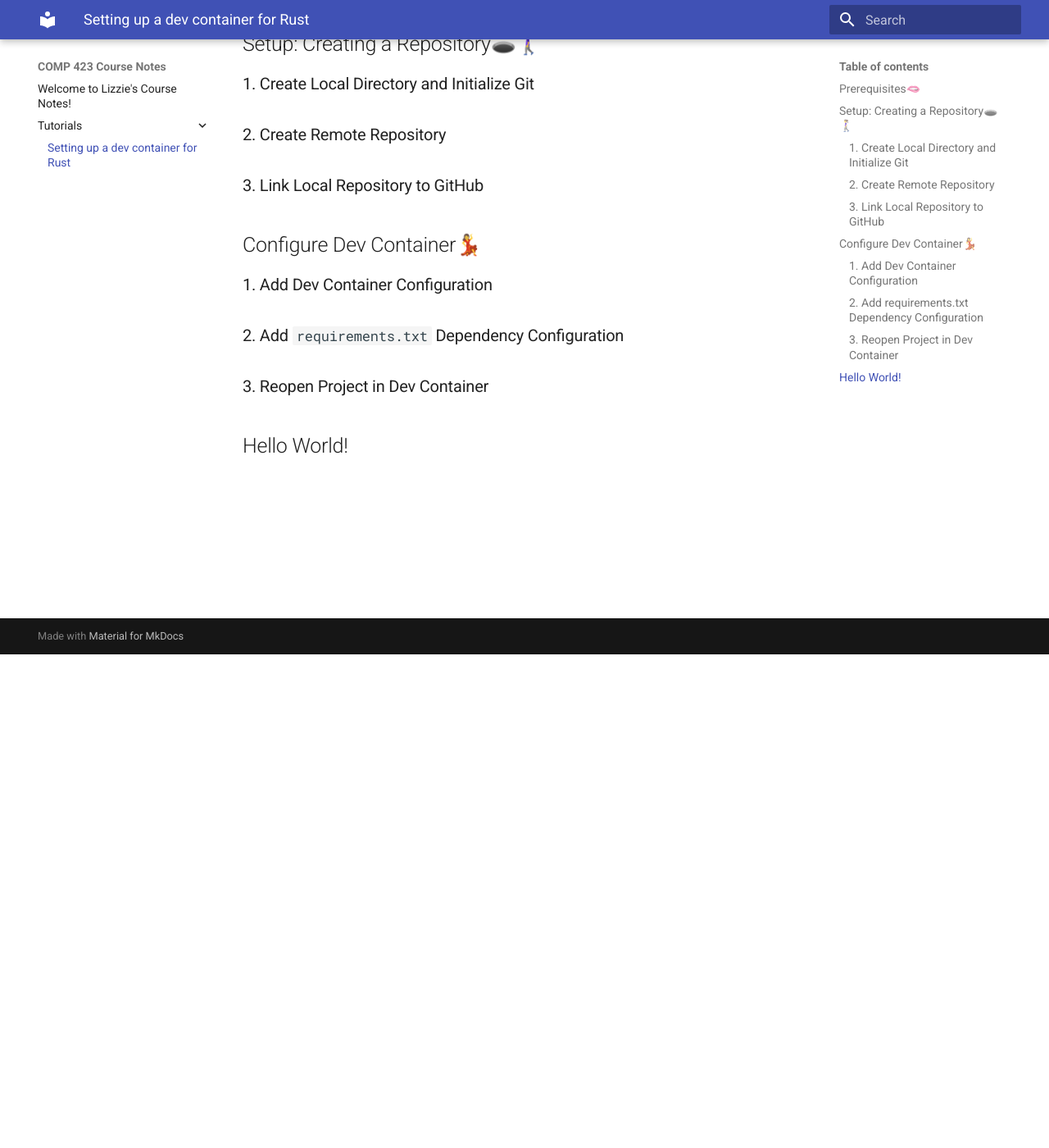
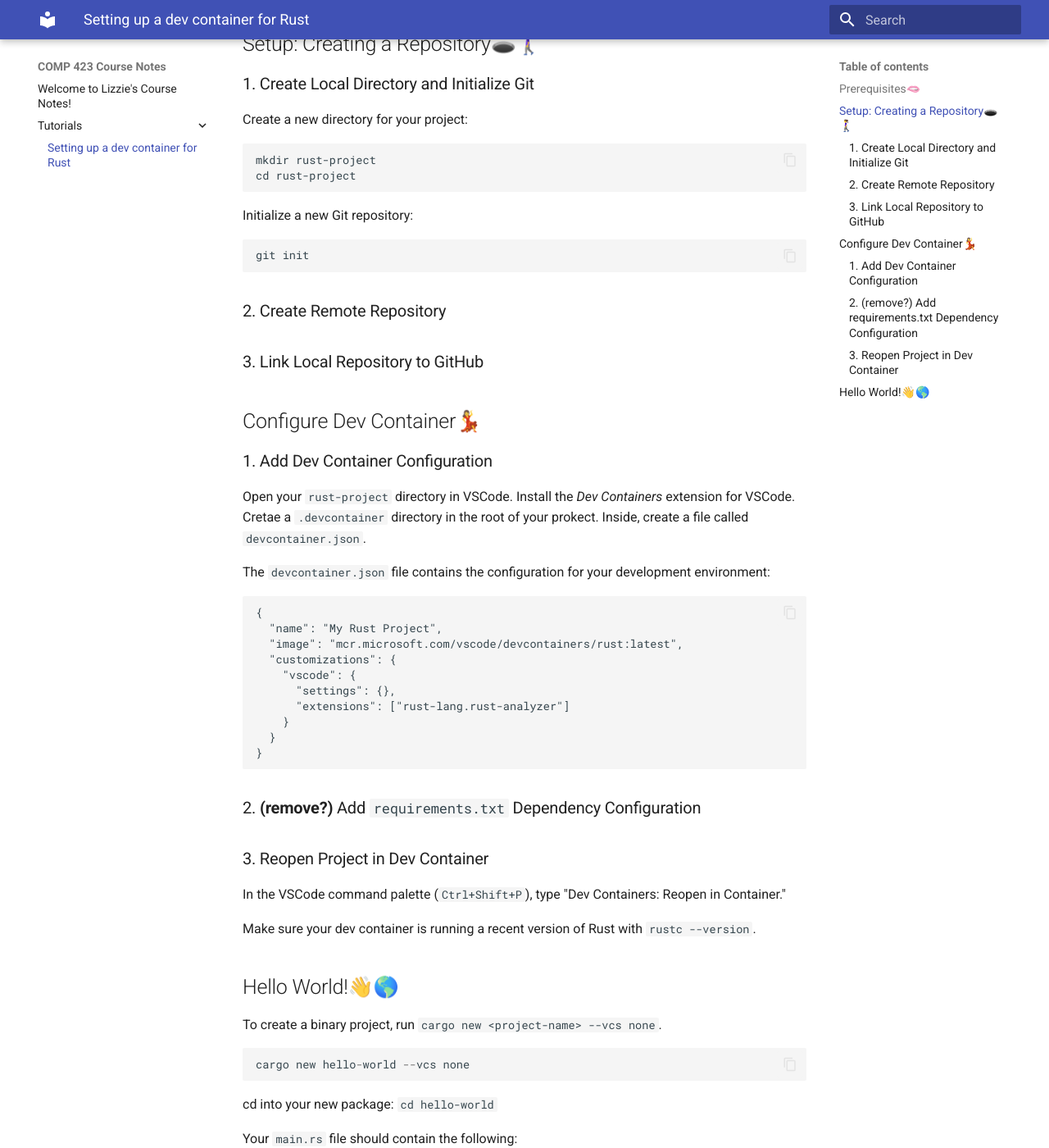
Before and after one commit to escoats/comp423-course-notes, an MkDocs documentation site: the page built from docs/tutorials/rust-setup.md, in a window 1280 px wide and 1400 px high, scrolled down 602 px. Shown: the whole window at 82% size. Built offline with MkDocs 1.6.1 and Material for MkDocs 9.7.7, drawn with Linux system fonts in a browser that asks for light colours; some of the changed text lies outside the part shown.

Commit message:
Finish instructions outline

````diff
--- a/docs/tutorials/rust-setup.md
+++ b/docs/tutorials/rust-setup.md
@@ -18,12 +18,72 @@ println("Hello World!")
 
 ## Setup: Creating a Repository🕳️🚶‍♀️
 ### 1. Create Local Directory and Initialize Git
+Create a new directory for your project:
+
+```
+mkdir rust-project
+cd rust-project
+```
+
+Initialize a new Git repository:
+```
+git init
+```
 ### 2. Create Remote Repository
 ### 3. Link Local Repository to GitHub
 
 ## Configure Dev Container💃
 ### 1. Add Dev Container Configuration
-### 2. Add `requirements.txt` Dependency Configuration
+Open your `rust-project` directory in VSCode.
+Install the *Dev Containers* extension for VSCode.
+Cretae a `.devcontainer` directory in the root of your prokect. Inside, create a file called `devcontainer.json`.
+
+The `devcontainer.json` file contains the configuration for your development environment:
+
+```
+{
+  "name": "My Rust Project",
+  "image": "mcr.microsoft.com/vscode/devcontainers/rust:latest",
+  "customizations": {
+    "vscode": {
+      "settings": {},
+      "extensions": ["rust-lang.rust-analyzer"]
+    }
+  }
+}
+```
+### 2. **(remove?)** Add `requirements.txt` Dependency Configuration
 ### 3. Reopen Project in Dev Container
+In the VSCode command palette (`Ctrl+Shift+P`), type "Dev Containers: Reopen in Container."
 
-## Hello World!
+Make sure your dev container is running a recent version of Rust with `rustc --version`.
+
+## Hello World!👋🌎
+To create a binary project, run `cargo new <project-name> --vcs none`.
+
+```rust
+cargo new hello-world --vcs none
+```
+
+cd into your new package: `cd hello-world`
+
+Your `main.rs` file should contain the following:
+```rust
+
+fn main() {
+    println!("Hello COMP423!");
+}
+```
+
+Build your file with `cargo build`.
+**ADD INSTRUCTIONS FOR THIS!**
+
+Run your file with `cargo run`
+**discuss difference from build**
+
+Your output should be:
+```
+Hello COMP423!
+```
+
+All done!
````
